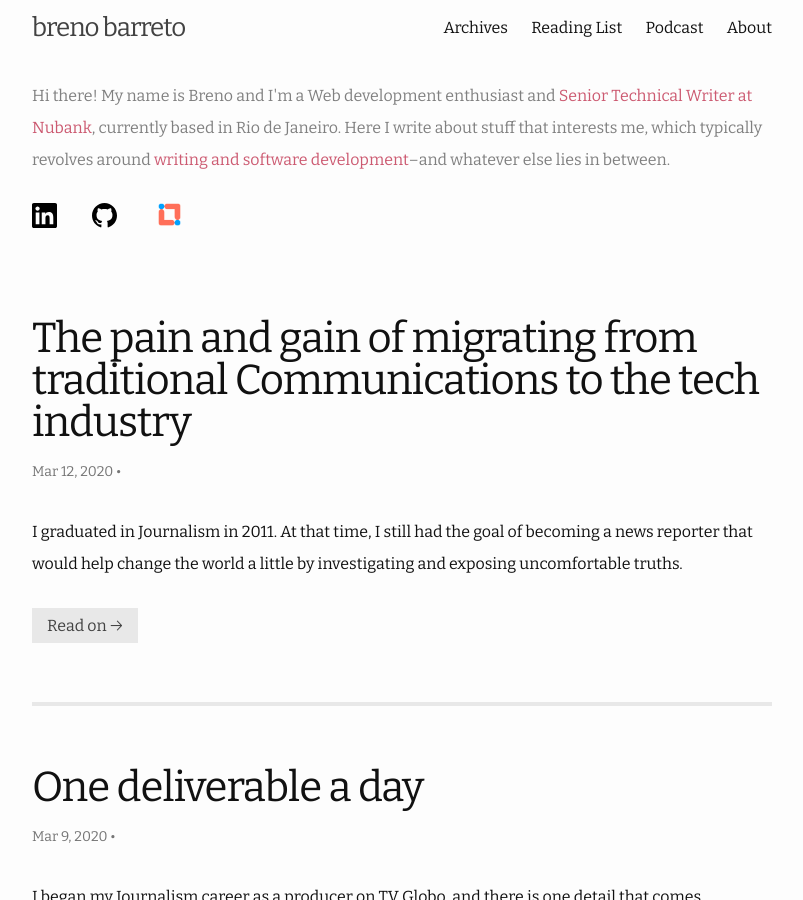
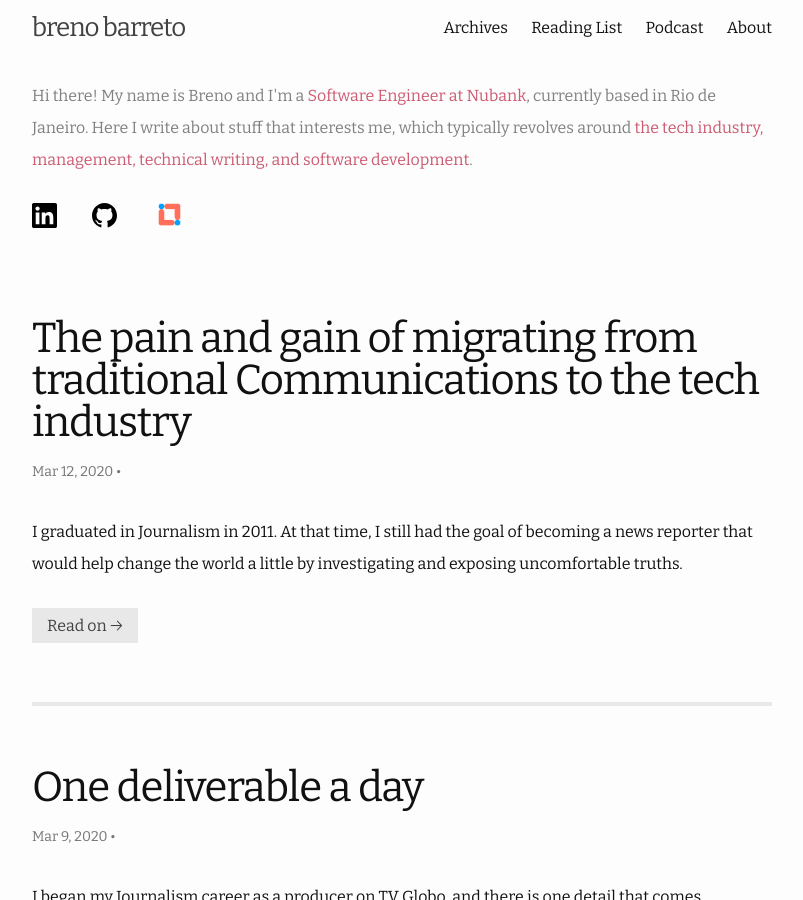
Before and after one commit to brenobarreto/brenobarreto.github.io, a Jekyll site: the page built from index.html, in a window 1280 px wide and 900 px high. Shown: the whole window, without its empty margins (238-1041 px from the left). Built offline with Jekyll 4.4.1, drawn with Linux system fonts in a browser that asks for light colours; the list of posts is cut into pages by our own code.

Commit message:
update description

```diff
--- a/_config.yml
+++ b/_config.yml
@@ -21,9 +21,9 @@
 title: breno barreto
 email: breno.barreto@gmail.com
 description: >- # this means to ignore newlines until "baseurl:"
-  Hi there! My name is Breno and I'm a web development enthusiast and Senior Technical Writer at Nubank,
+  Hi there! My name is Breno and I'm a Software Engineer at Nubank,
   currently based in Rio de Janeiro. Here I write about stuff that interest me,
-  which typically revolves around content and software development - and how these things relate.
+  which typically revolves around the tech industry, management, technical writing, and software development.
 baseurl: "" # the subpath of your site, e.g. /blog
 url: "" # the base hostname & protocol for your site, e.g. http://example.com
 github_username: brenobarreto
--- a/_includes/header.html
+++ b/_includes/header.html
@@ -16,7 +16,7 @@
     </nav>
 
     <div class="description-header">
-      <p style="display: inline">Hi there! My name is Breno and I'm a Web development enthusiast and <p class="boldDesc">Senior Technical Writer at Nubank</p>, currently based in Rio de Janeiro. Here I write about stuff that interests me, which typically revolves around <p class="boldDesc">writing and software development</p>–and whatever else lies in between.</p>
+        <p style="display: inline">Hi there! My name is Breno and I'm a <p class="boldDesc">Software Engineer at Nubank</p>, currently based in Rio de Janeiro. Here I write about stuff that interests me, which typically revolves around <p class="boldDesc">the tech industry, management, technical writing, and software development</p>.</p>
     </div>
     <div class="social-links">
       <a href="https://www.linkedin.com/in/breno-barreto/">
```
Also changed, not shown: README.md.
